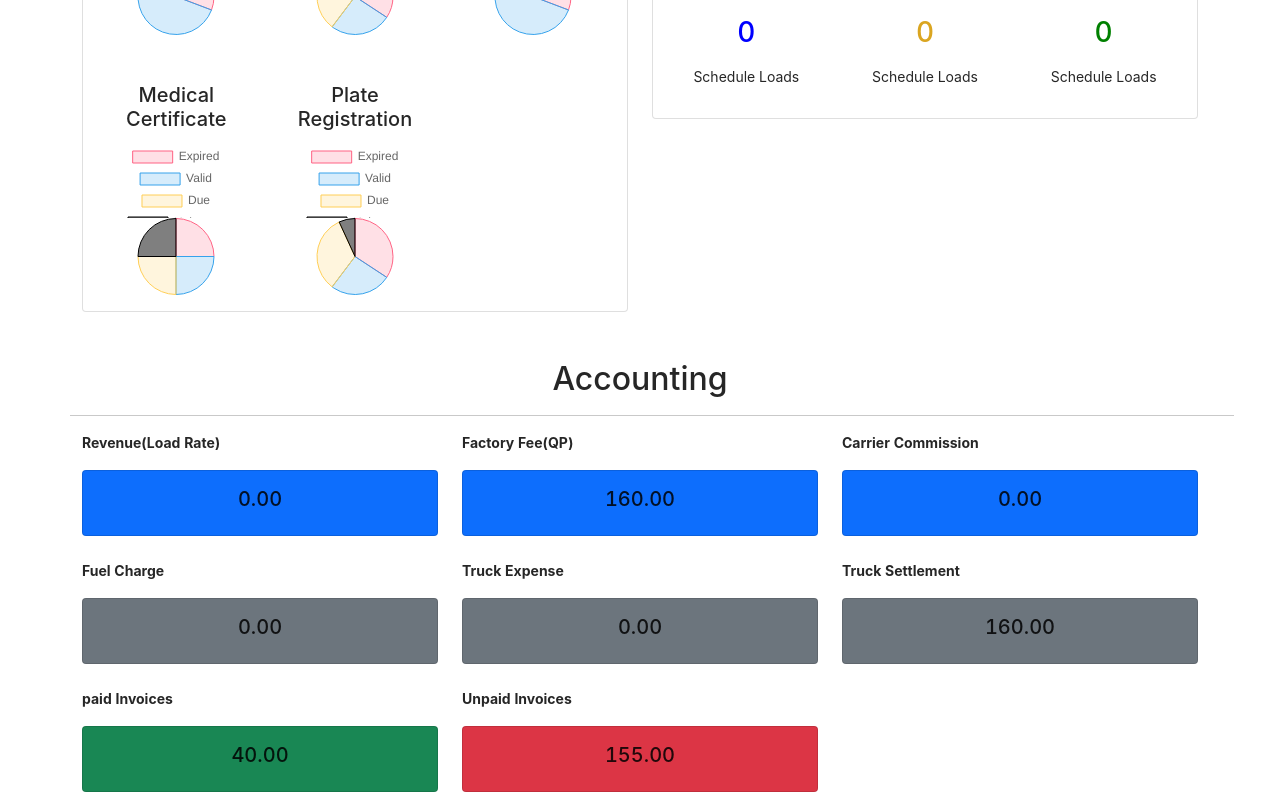
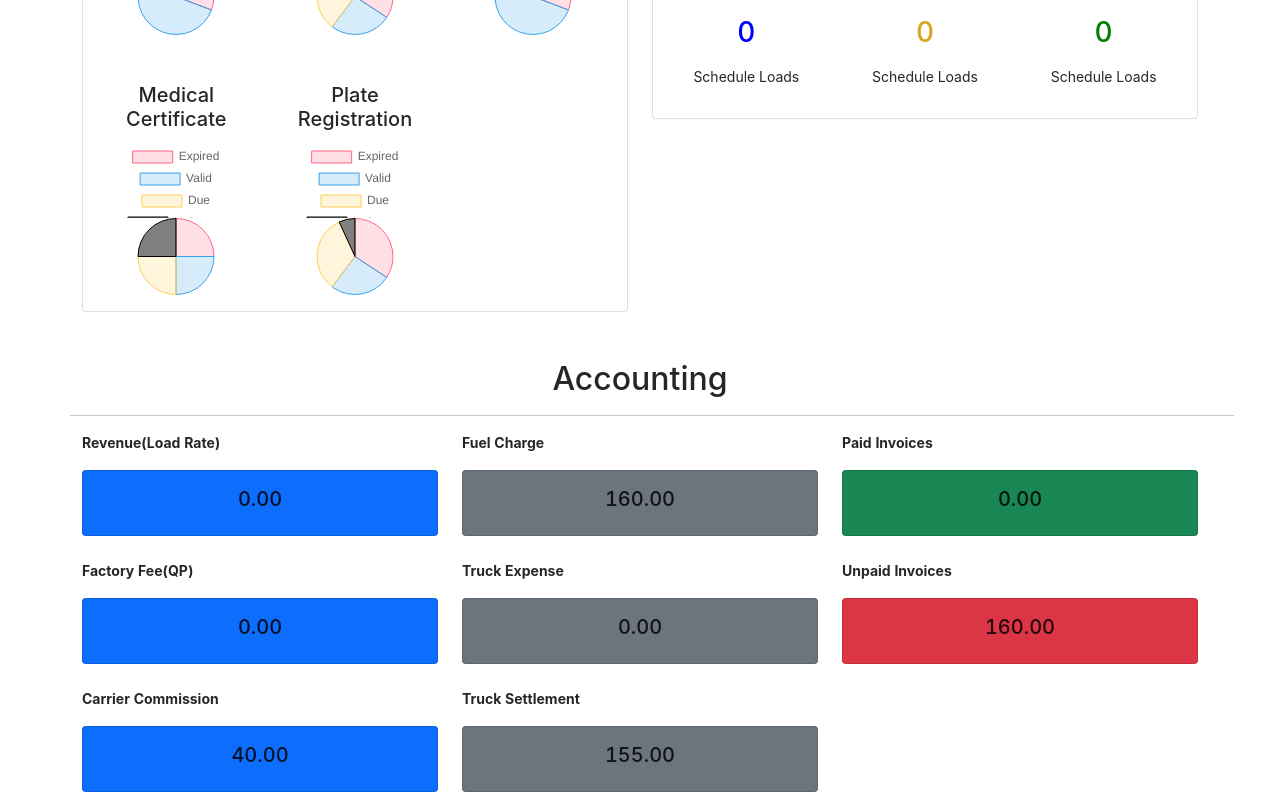
Before and after one commit to TousifProvat/Trasport-Pro, a React (Create React App) app: page /safety-compliance in a window 1280 px wide. Shown: the part 455-1255 px from the top of the page. Built offline with nearby package versions, Linux system fonts and the light colour scheme; no server answers; sample sign-in values are in the browser's storage.

Commit message:
try to fix safety page bugs

```diff
--- a/src/Components/SafetyCompliance/SafetyCompliance.js
+++ b/src/Components/SafetyCompliance/SafetyCompliance.js
@@ -233,7 +233,7 @@ const SafetyCompliance = () => {
       <Row>
         <h2 className="text-center mt-5 mb-3">Accounting</h2>
         <hr></hr>
-        <Col lg={4} md={6} sm={6} xl={{ order: 12 }}>
+        <Col lg={4} md={6} sm={6}>
           <strong>Revenue(Load Rate)</strong>
           <Card bg="primary" style={{ width: "100%" }} className="mb-2 mt-3">
             <Card.Body>
@@ -242,16 +242,16 @@ const SafetyCompliance = () => {
           </Card>
         </Col>
         <Col lg={4} md={6} sm={6}>
-          <strong>Factory Fee(QP)</strong>
-          <Card bg="primary" style={{ width: "100%" }} className="mb-2 mt-3">
+          <strong>Fuel Charge</strong>
+          <Card bg="secondary" style={{ width: "100%" }} className="mb-2 mt-3">
             <Card.Body>
               <Card.Title className="text-center">160.00</Card.Title>
             </Card.Body>
           </Card>
         </Col>
         <Col lg={4} md={6} sm={6}>
-          <strong>Carrier Commission</strong>
-          <Card bg="primary" style={{ width: "100%" }} className="mb-2 mt-3">
+          <strong>Paid Invoices</strong>
+          <Card bg="success" style={{ width: "100%" }} className="mb-2 mt-3">
             <Card.Body>
               <Card.Title className="text-center">0.00</Card.Title>
             </Card.Body>
@@ -259,9 +259,9 @@ const SafetyCompliance = () => {
         </Col>
       </Row>
       <Row className="mt-3">
-        <Col lg={4} md={6} sm={6} xl={{ order: 12 }}>
-          <strong>Fuel Charge</strong>
-          <Card bg="secondary" style={{ width: "100%" }} className="mb-2 mt-3">
+        <Col lg={4} md={6} sm={6}>
+          <strong>Factory Fee(QP)</strong>
+          <Card bg="primary" style={{ width: "100%" }} className="mb-2 mt-3">
             <Card.Body>
               <Card.Title className="text-center">0.00</Card.Title>
             </Card.Body>
@@ -276,8 +276,8 @@ const SafetyCompliance = () => {
           </Card>
         </Col>
         <Col lg={4} md={6} sm={6}>
-          <strong>Truck Settlement</strong>
-          <Card bg="secondary" style={{ width: "100%" }} className="mb-2 mt-3">
+          <strong>Unpaid Invoices</strong>
+          <Card bg="danger" style={{ width: "100%" }} className="mb-2 mt-3">
             <Card.Body>
               <Card.Title className="text-center">160.00</Card.Title>
             </Card.Body>
@@ -285,24 +285,23 @@ const SafetyCompliance = () => {
         </Col>
       </Row>
       <Row className="mt-3 mb-5">
-        <Col lg={4} md={6} sm={6} xl={{ order: 12 }}>
-          <strong>paid Invoices</strong>
-          <Card bg="success" style={{ width: "100%" }} className="mb-2 mt-3">
+        <Col lg={4} md={6} sm={6}>
+          <strong>Carrier Commission</strong>
+          <Card bg="primary" style={{ width: "100%" }} className="mb-2 mt-3">
             <Card.Body>
               <Card.Title className="text-center">40.00</Card.Title>
             </Card.Body>
           </Card>
         </Col>
         <Col lg={4} md={6} sm={6}>
-          <strong>Unpaid Invoices</strong>
-          <Card bg="danger" style={{ width: "100%" }} className="mb-2 mt-3">
+          <strong>Truck Settlement</strong>
+          <Card bg="secondary" style={{ width: "100%" }} className="mb-2 mt-3">
             <Card.Body>
               <Card.Title className="text-center">155.00</Card.Title>
             </Card.Body>
           </Card>
         </Col>
-        <Col lg={4} md={6} sm={6}>
-        </Col>
+        <Col lg={4} md={6} sm={6}></Col>
       </Row>
     </Container>
   );
```
